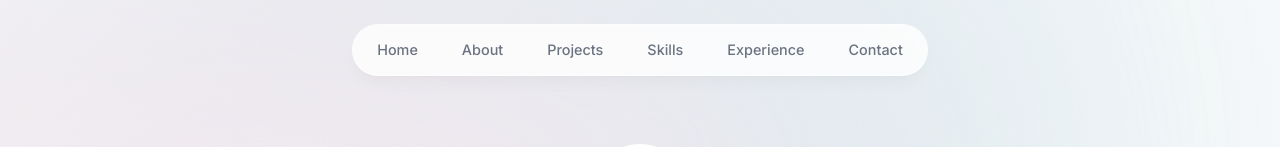
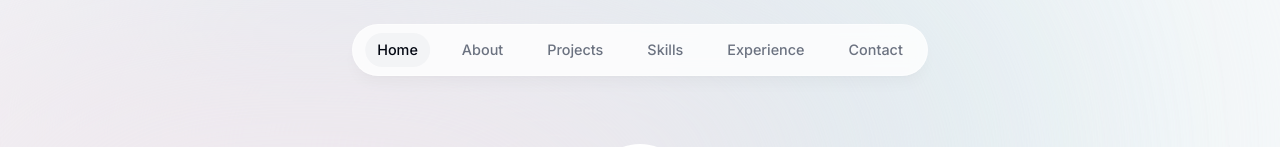
Before and after one commit to parshva555/Portfolio, a Next.js app: page / in a window 1280 px wide. Shown: the top 147 px of the page. Built offline with nearby package versions, Linux system fonts and the light colour scheme; grey boxes are pictures that could not be loaded.

Commit message:
Adding active section navigation on home

```diff
--- a/components/header.tsx
+++ b/components/header.tsx
@@ -1,9 +1,11 @@
 "use client"
-import React from 'react'
+import React, { useState } from 'react'
 import { motion } from "framer-motion"
 import {links} from "@/lib/data"
+import clsx from 'clsx'
 import Link from 'next/link'
 export default function () {
+  const [activeSection,setActiveSection] = useState('Home')
   return <header className='z-[999] relative'>
       <motion.div
         className="fixed top-0 left-1/2 h-[4.5rem] w-full rounded-none border border-white border-opacity-40 bg-white bg-opacity-80 shadow-lg shadow-black/[0.03] backdrop-blur-[0.5rem] sm:top-6 sm:h-[3.25rem] sm:w-[36rem] sm:rounded-full dark:bg-gray-950 dark:border-black/40 dark:bg-opacity-75"
@@ -14,11 +16,11 @@
           <ul className="flex w-[22rem] flex-wrap items-center justify-center gap-y-1 text-[0.9rem] font-medium text-gray-500 sm:w-[initial] sm:flex-nowrap sm:gap-5">
             {
               links.map(link => (
-                <motion.li className="h-3/4 flex items-center justify-center relative"
+                <motion.li className="h-3/4 realtive flex items-center justify-center relative"
                 key={link.hash}
                 initial={{ y: -100, opacity: 0 }}
                 animate={{ y: 0, opacity: 1 }}>
-                  <Link className='flex w-full items-center justify-center px-3 py-3 hover:text-gray-950 transition ' href={link.hash}>{link.name}</Link>
+                  <Link className={clsx('flex w-full items-center justify-center px-3 py-3 hover:text-gray-950 transition',{"text-gray-950":activeSection===link.name})} href={link.hash}>{link.name} {link.name === activeSection && (<span className='bg-gray-100 rounded-full absolute inset-0 -z-10'></span>) }</Link>
                 </motion.li>
               ))
             }
--- a/package.json
+++ b/package.json
@@ -13,6 +13,7 @@
     "@types/react": "18.2.47",
     "@types/react-dom": "18.2.18",
     "autoprefixer": "10.4.16",
+    "clsx": "^2.1.0",
     "eslint": "8.56.0",
     "eslint-config-next": "14.0.4",
     "framer-motion": "^10.18.0",
```
Also changed, not shown: 1 other file (tests, documents, lock files or other folders).
